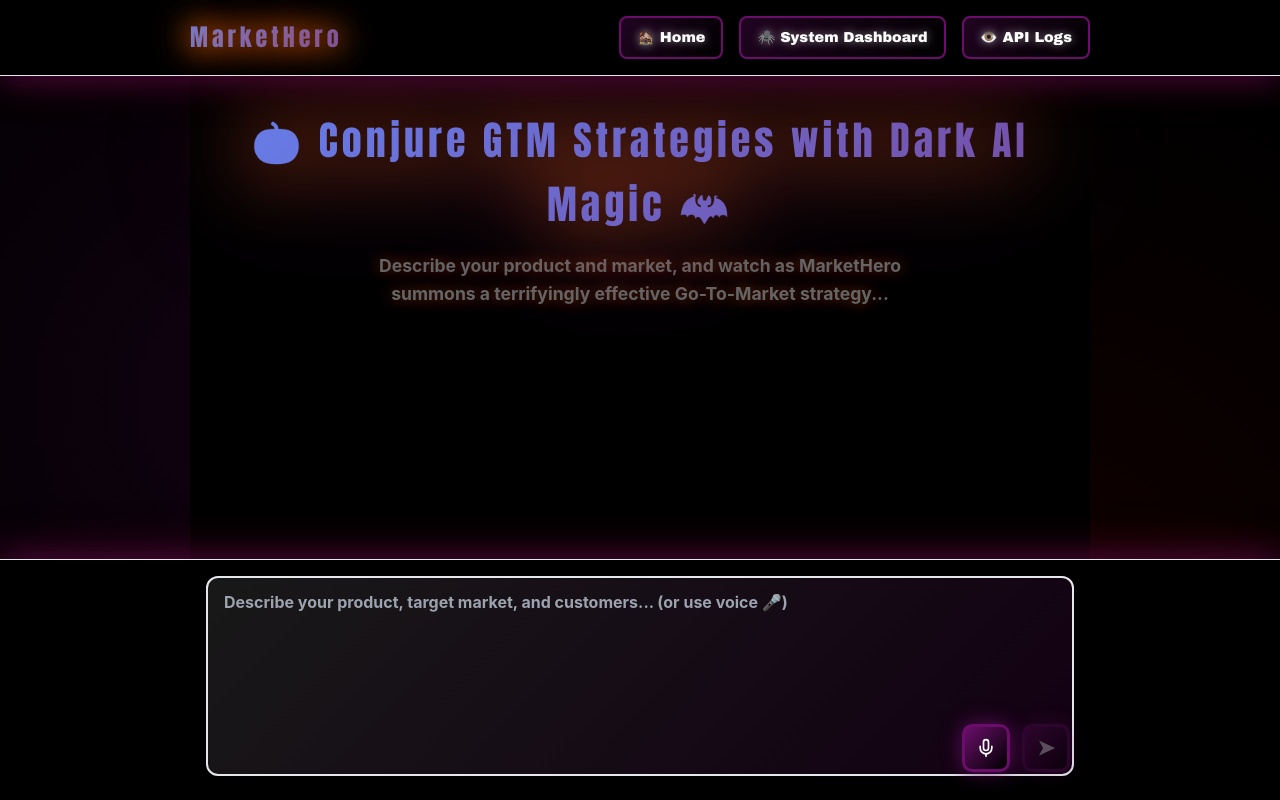
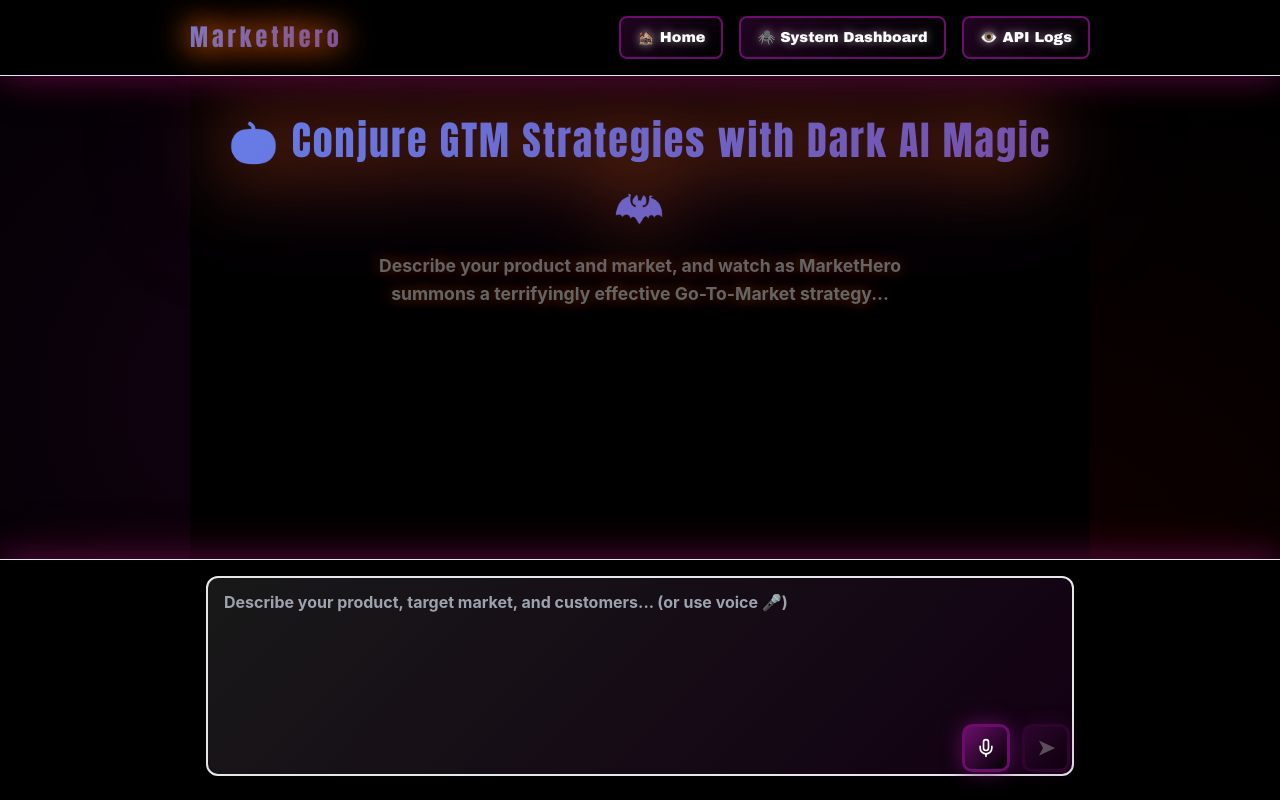
Before and after one commit to mmteles/GTMarket, a website: page public/index.html in a window 1280 px wide. Drawn offline with Linux system fonts and the light colour scheme.

Commit message:
fix: reduce heading to 2.5rem and letter-spacing to 2px for single line

```diff
--- a/public/halloween-theme.css
+++ b/public/halloween-theme.css
@@ -156,7 +156,7 @@
 
 .welcome h1 {
     font-family: 'Impact', 'Arial Black', sans-serif;
-    font-size: 3rem;
+    font-size: 2.5rem;
     font-weight: 900;
     margin-bottom: 2rem;
     background: linear-gradient(135deg, var(--halloween-orange) 0%, var(--halloween-blood) 50%, var(--halloween-purple) 100%);
@@ -164,7 +164,7 @@
     -webkit-text-fill-color: transparent;
     background-clip: text;
     filter: drop-shadow(0 0 40px rgba(255, 107, 0, 0.9)) drop-shadow(0 0 60px rgba(107, 14, 107, 0.6));
-    letter-spacing: 4px;
+    letter-spacing: 2px;
 }
 
 
```
